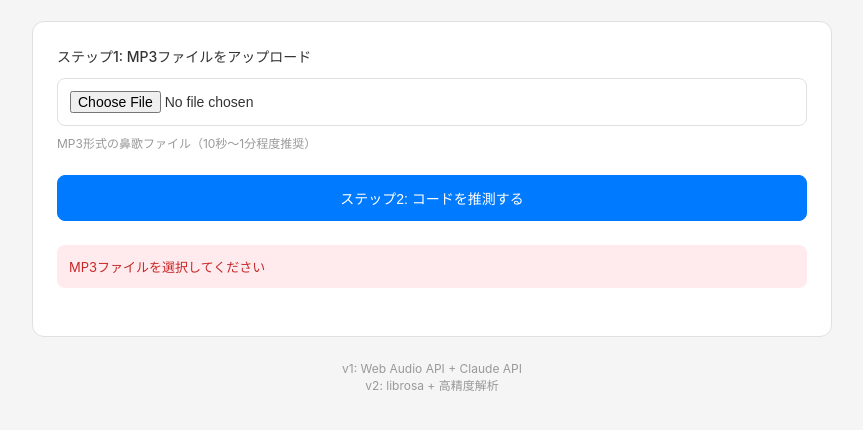
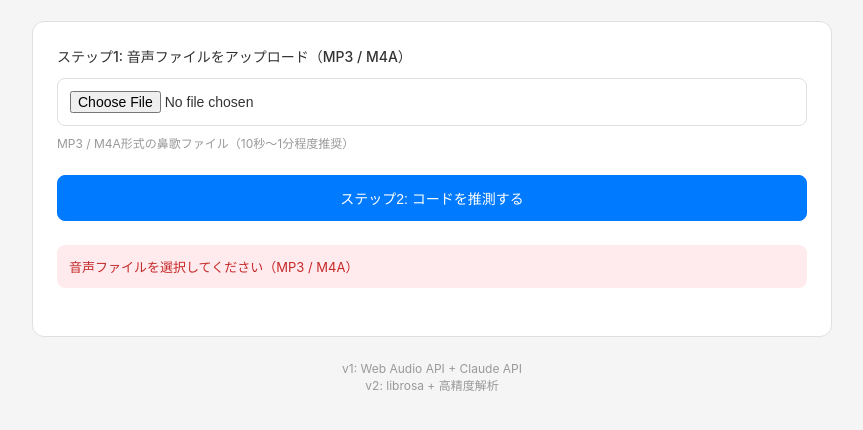
Before and after one commit to pothosweb-gif/humming-code-maker, a website: page index.html in a window 1280 px wide. Both pictures are taken after a click on the button "ステップ2: コードを推測する". Shown: the part 150-580 px from the top of the page, without its empty margins (208-1071 px from the left). Drawn offline with Linux system fonts and the light colour scheme.

Commit message:
feat: add m4a file support

```diff
--- a/app.js
+++ b/app.js
@@ -29,7 +29,7 @@ analyzeBtn.addEventListener('click', async () => {
   clearError();
 
   if (!fileInput.files.length) {
-    showError('MP3ファイルを選択してください');
+    showError('音声ファイルを選択してください（MP3 / M4A）');
     return;
   }
 
@@ -85,7 +85,7 @@ async function readAudioFile(file) {
         const audioBuffer = await audioContext.decodeAudioData(arrayBuffer);
         resolve(audioBuffer);
       } catch (err) {
-        reject(new Error('MP3デコードエラー'));
+        reject(new Error('音声デコードエラー（MP3またはM4A形式を確認してください）'));
       }
     };
     reader.onerror = () => reject(new Error('ファイル読み込みエラー'));
--- a/index.html
+++ b/index.html
@@ -15,9 +15,9 @@
 
     <div class="card">
       <div class="step">
-        <label>ステップ1: MP3ファイルをアップロード</label>
-        <input type="file" id="audioFile" accept="audio/mp3,audio/mpeg">
-        <p class="hint">MP3形式の鼻歌ファイル（10秒～1分程度推奨）</p>
+        <label>ステップ1: 音声ファイルをアップロード（MP3 / M4A）</label>
+        <input type="file" id="audioFile" accept="audio/mp3,audio/mpeg,audio/mp4,audio/x-m4a,.m4a">
+        <p class="hint">MP3 / M4A形式の鼻歌ファイル（10秒～1分程度推奨）</p>
       </div>
 
       <div class="step">
```
